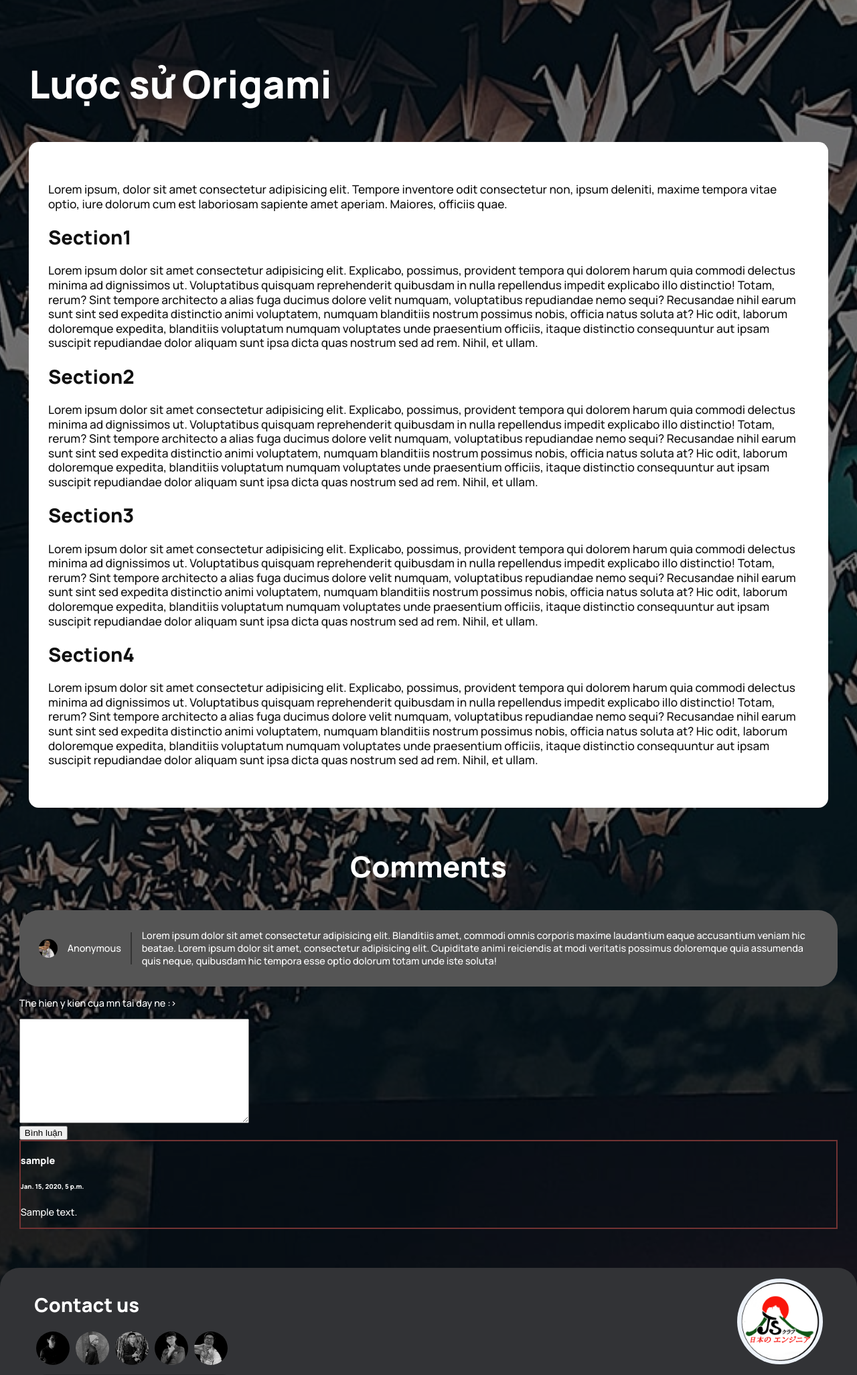
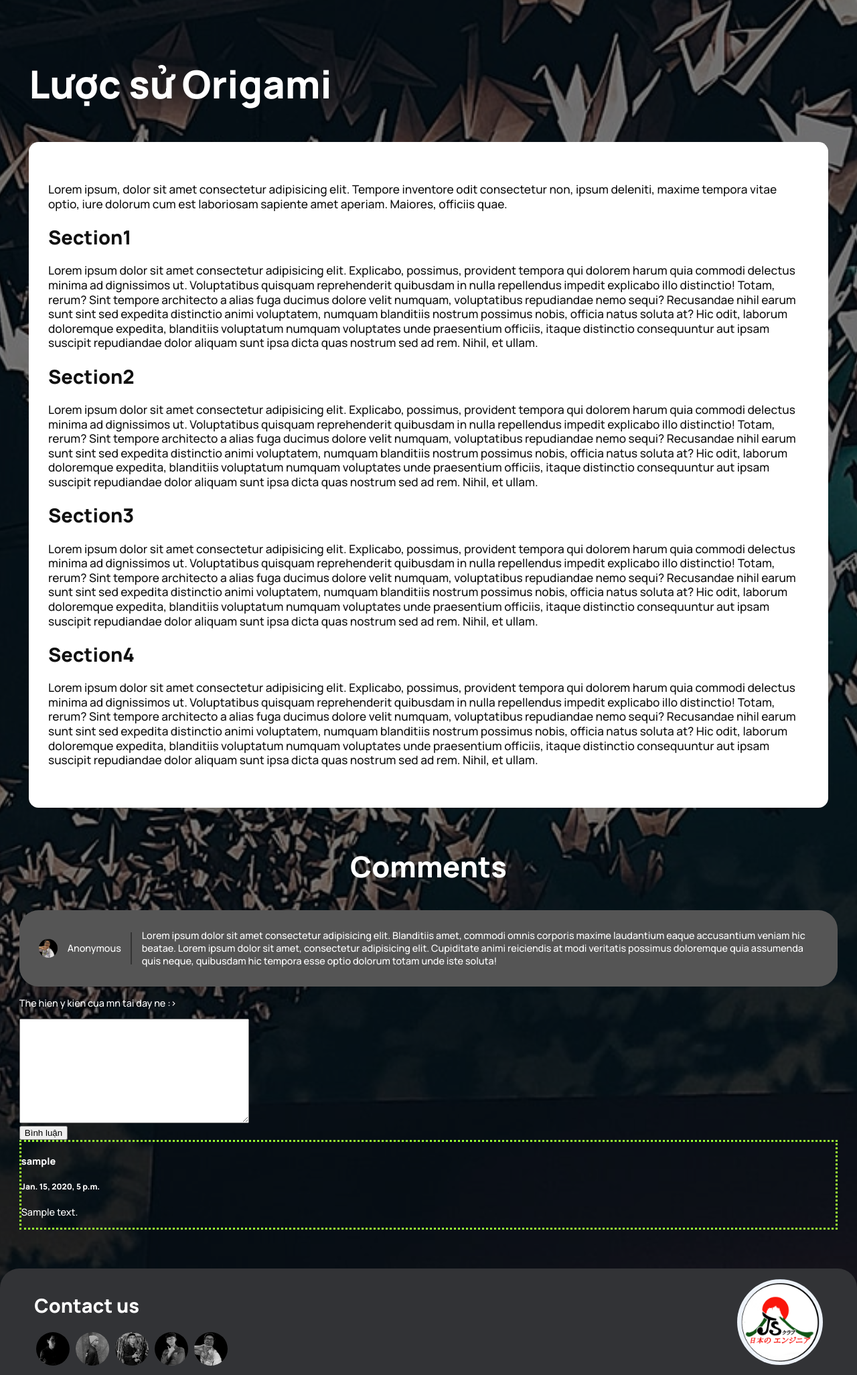
Before and after one commit to frostbun/Origami, a Django app: page /lichsu/ in a window 1280 px wide. Shown: the part 58-2111 px from the top of the page at 67% size. Run offline with Django 3.2, Linux system fonts and the light colour scheme; a user stored in the database is signed in; tables that the repository leaves empty hold one stand-in row (values such as "Sample post").

Commit message:
update lichsu.html

```diff
--- a/Templates/lichsu.html
+++ b/Templates/lichsu.html
@@ -110,7 +110,7 @@
         </div>
       </article>
 <div>
-  <form enctype="multipart/form-data" method="POST">
+  <form method="POST">
       {% csrf_token %}
       <p><label>The hien y kien cua mn tai day ne :></label></p>
       {{form.body}}
@@ -120,9 +120,9 @@
   </div>
 
   {% for cmt in all_comment %}
-  <div class="container" style="border: 2px solid rgb(114, 51, 51);">
+  <div class="container" style="border: 3px dotted rgb(153, 255, 51);">
     <h4><strong>{{cmt.user}}</strong></h4>
-    <h6>{{cmt.date}}</h6>
+    <h5><p>{{cmt.date}}</p></h5>
     <p>{{cmt.body|linebreaks}}</p>
   </div>
 {% endfor %}
```
